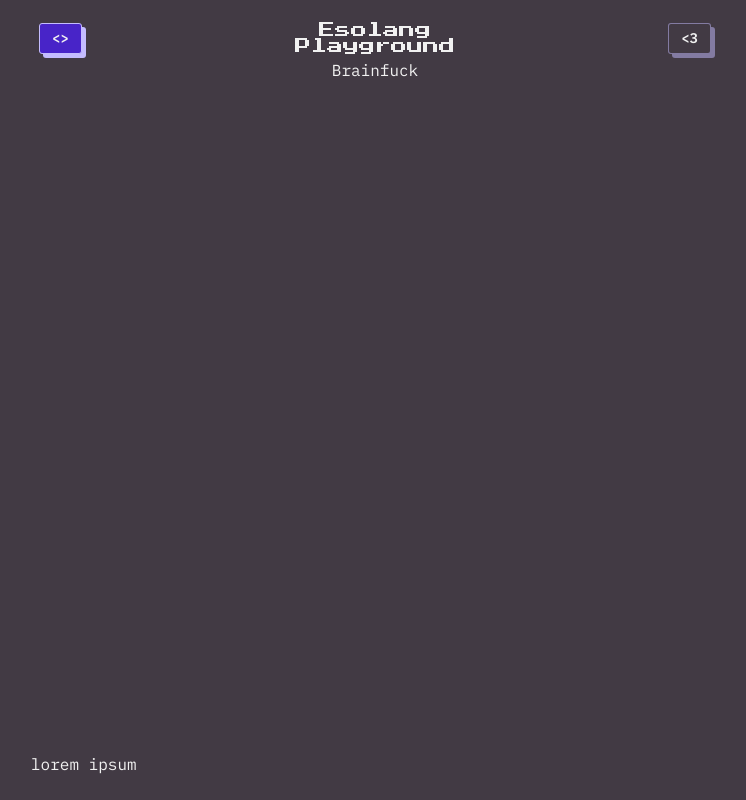
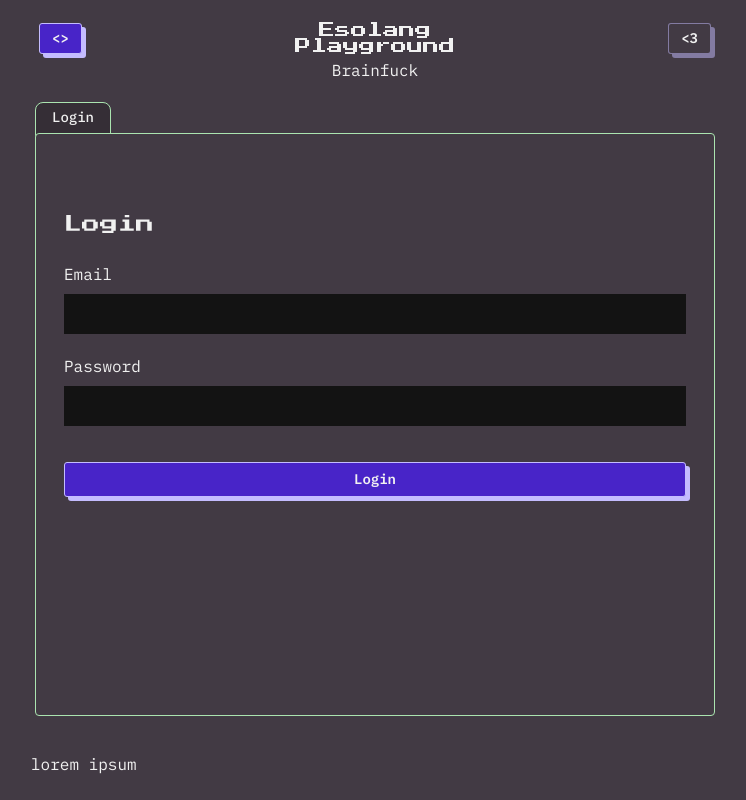
Before and after one commit to aeron13/esolang-playground, a Nuxt app: page /login in a window 1280 px wide. Shown: the whole page, without its empty margins (265-1011 px from the left). Built offline with nearby package versions, Linux system fonts and the light colour scheme.

Commit message:
implement login form with validation and Firebase authentication

```diff
--- /dev/null
+++ b/app/pages/login.vue
@@ -0,0 +1,94 @@
+<template>
+    <div class="px-5 h-full py-4">
+        <UiTabs
+            :tabs="[{ title: 'Login'}]"
+        >
+            <template #tab1>
+                <div class="px-6 py-6">
+                    <h1 class="block font-mono text-lg max-w-[200px] pt-12">Login</h1>
+                    <form @submit.prevent="handleSubmit" class="flex flex-col gap-5 mt-6" autocomplete="on" autocorrect="on">
+                        <UiInputField
+                            type="email"
+                            name="email"
+                            label="Email"
+                            v-model="email"
+                            :disabled="isFormDisabled"
+                            :show-error="v$.email.$dirty && v$.email.$error"
+                            :error-message="v$.email.$errors[0]?.$message as string"
+                        />
+                        <UiInputField
+                            type="password"
+                            name="password"
+                            label="Password"
+                            v-model="password"
+                            :disabled="isFormDisabled"
+                            :show-error="v$.password.$dirty && v$.password.$error"
+                            :error-message="v$.password.$errors[0]?.$message as string"
+                        />
+                        <div v-if="error" class="text-orange-code">{{ error }}</div>
+                        <UiButtonBig class="mt-4" type="submit" text="Login" :disabled="isFormDisabled" />
+                        <div v-if="successMessage" class="text-green-400 text-sm">{{ successMessage }}</div>
+                    </form>
+                </div>
+            </template>
+        </UiTabs>
+    </div>
+</template>
+<script setup lang="ts">
+import { getAuth, signInWithEmailAndPassword } from "firebase/auth";
+import useVuelidate from '@vuelidate/core'
+import { required, email as emailValidator, helpers } from '@vuelidate/validators'
+
+const email = ref('');
+const password = ref('');
+const error = ref('');
+const isSubmitting = ref(false)
+const isSubmittedSuccessfully = ref(false)
+const successMessage = ref('')
+const isFormDisabled = computed(() => isSubmitting.value || isSubmittedSuccessfully.value)
+
+const rules = computed(() => ({
+    email: {
+        required: helpers.withMessage('Email is required', required),
+        email: helpers.withMessage('Enter a valid email address', emailValidator)
+    },
+    password: {
+        required: helpers.withMessage('Password is required', required)
+    }
+}))
+
+const v$ = useVuelidate(rules, { email, password })
+
+onMounted(() => {
+    useFirestore()
+})
+
+const handleSubmit = () => {
+    v$.value.$touch()
+    if (v$.value.$invalid) {
+        return
+    }
+    isSubmitting.value = true
+    error.value = ''
+    const auth = getAuth();
+    signInWithEmailAndPassword(auth, email.value, password.value)
+    .then((userCredential) => {
+        // Signed in
+        const user = userCredential.user;
+        console.log(user)
+        isSubmittedSuccessfully.value = true
+        successMessage.value = 'Login successful! Welcome back.'
+    })
+    .catch((e) => {
+        console.log(e.code)
+        error.value = e.message.replace('Firebase: ', '');
+    })
+    .finally(() => {
+        // keep disabled if success; re-enable if there was an error
+        if (!isSubmittedSuccessfully.value) {
+            isSubmitting.value = false
+        }
+    });
+
+}
+</script>
```
